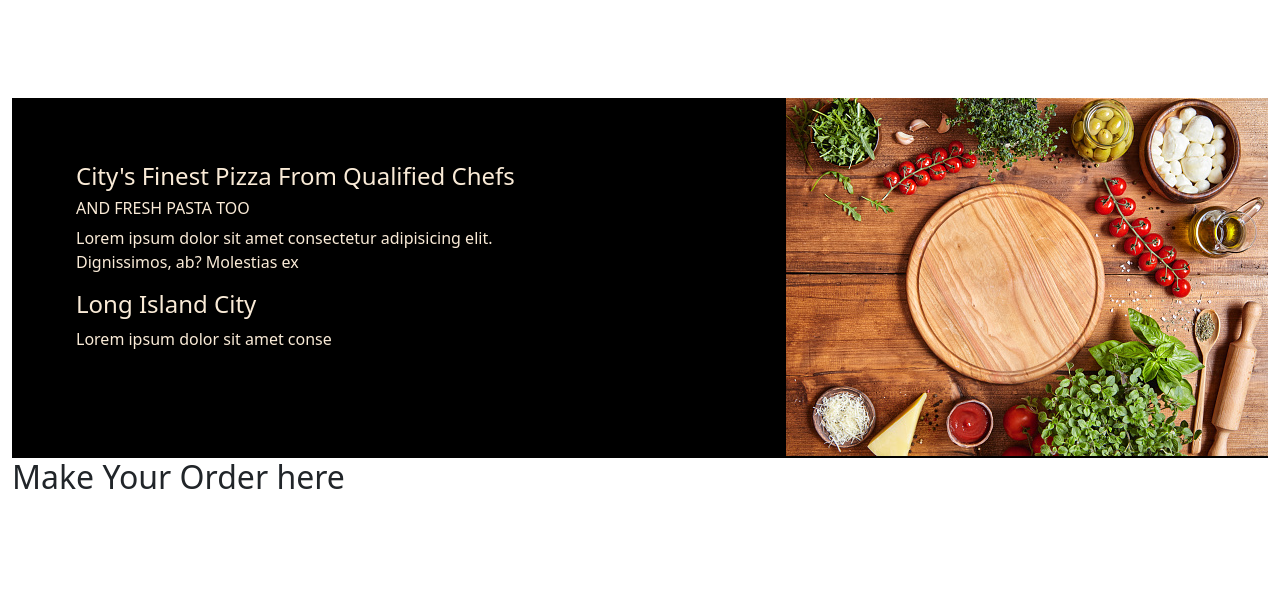
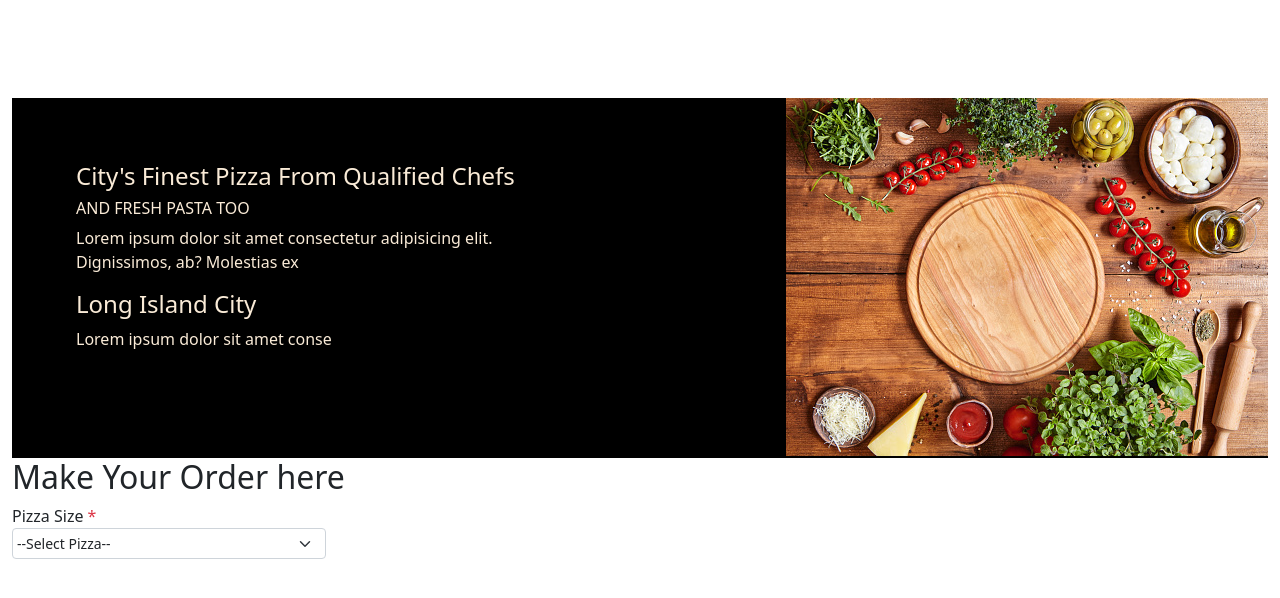
Before and after one commit to Joseph-Wairimu/pizza-palace, a plain HTML site: page index.html in a window 1280 px wide. Shown: the part 1022-1620 px from the top of the page. Drawn offline with nearby package versions, Linux system fonts and the light colour scheme.

Commit message:
add select option for pizza size

```diff
--- a/index.html
+++ b/index.html
@@ -75,8 +75,13 @@
 <div class="section-4">
 
 <h2>Make Your Order here</h2>
-
-
+<label for="">Pizza Size <span class="text-danger">*</span> </label>
+<select class="form-select form-select-sm w-25 p-1" aria-label=".form-select-sm example">
+  <option value="" selected disabled>--Select Pizza--</option>
+  <option value="1">small</option>
+  <option value="2">medium</option>
+  <option value="3">large</option>
+</select>
 
 
 
```
